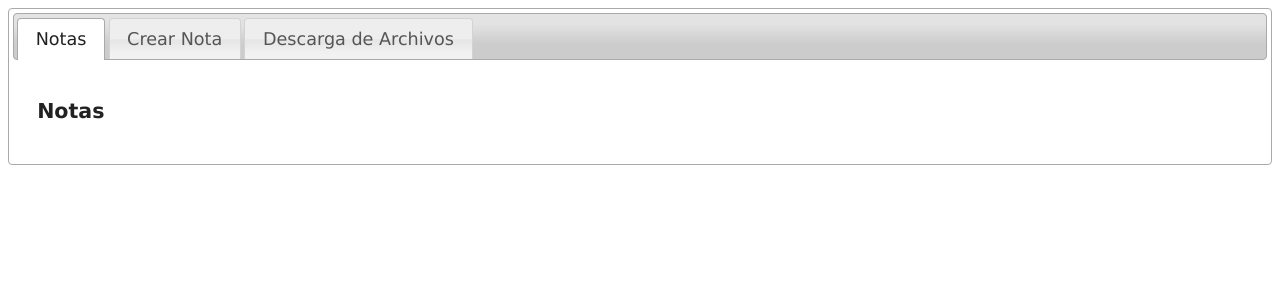
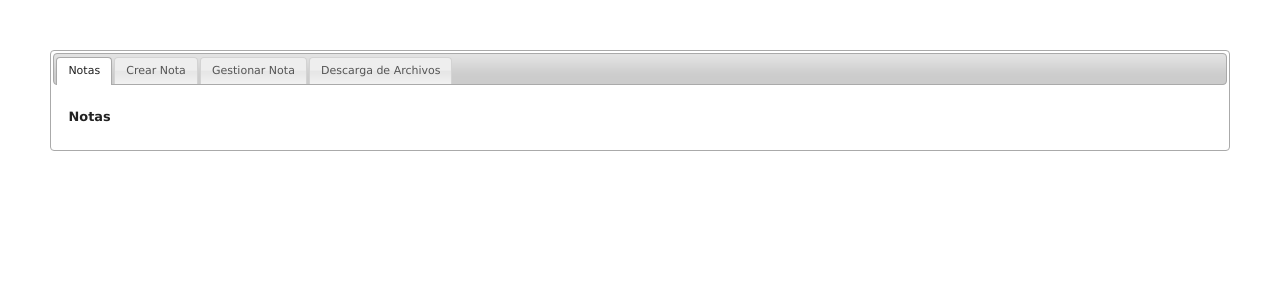
Before and after one commit to antoniosastre/Niagara, a PHP site: page / in a window 1280 px wide. Shown: the top 300 px of the page. Run offline with PHP 8.4, Linux system fonts and the light colour scheme.

Commit message:
Tabs in separated files.

```diff
--- a/body.php
+++ b/body.php
@@ -2,18 +2,19 @@
 	<ul>
 		<li><a href="#tabs-1">Notas</a></li>
 		<li><a href="#tabs-2">Crear Nota</a></li>
-		<li><a href="#tabs-3">Descarga de Archivos</a></li>
+		<li><a href="#tabs-3">Gestionar Nota</a></li>
+		<li><a href="#tabs-4">Descarga de Archivos</a></li>
 	</ul>
 	<div id="tabs-1">
-		<h3>Notas</h3>
-
+		<?php include 'tabs/notas.php' ?>
 	</div>
 	<div id="tabs-2">
-		<h3>Crear Notas</h3>
-
+		<?php include 'tabs/crearnota.php' ?>
 	</div>
 	<div id="tabs-3">
-		<h3>Descarga de Archivos</h3>
-
+		<?php include 'tabs/gestionar.php' ?>
+	</div>
+	<div id="tabs-4">
+		<?php include 'tabs/descarga.php' ?>
 	</div>
 </div>
--- a/head.php
+++ b/head.php
@@ -1,6 +1,7 @@
 <link href="css/smoothness/jquery-ui-1.10.4.custom.min.css" rel="stylesheet">
 <script src="js/jquery-2.1.0.min.js"></script>
 <script src="js/jquery-ui-1.10.4.custom.min.js"></script>
+<meta http-equiv="Content-Type" content="text/html; charset=UTF-8" />
 
 <script>
 	$(function() {
@@ -113,11 +114,15 @@
 	});
 	</script> -->
 
-<!--	<style>
+<style>
 	body{
 		font: 62.5% "Trebuchet MS", sans-serif;
 		margin: 50px;
 	}
+
+	</style>
+
+<!--
 	.demoHeaders {
 		margin-top: 2em;
 	}
@@ -152,4 +157,4 @@
 	.fakewindowcontain .ui-widget-overlay {
 		position: absolute;
 	}
-	</style> -->
+	 -->
--- /dev/null
+++ b/tabs/crearnota.php
@@ -0,0 +1 @@
+<h3>Crear Notas</h3>
--- /dev/null
+++ b/tabs/descarga.php
@@ -0,0 +1,2 @@
+<h3>Descarga de Archivos</h3>
+<p>De aquí se descargan los archivos leyendo el código de barras de la nota.</p>
--- /dev/null
+++ b/tabs/gestionar.php
@@ -0,0 +1 @@
+<h3>Gestionar nota</h3>
--- /dev/null
+++ b/tabs/notas.php
@@ -0,0 +1 @@
+<h3>Notas</h3>
```
